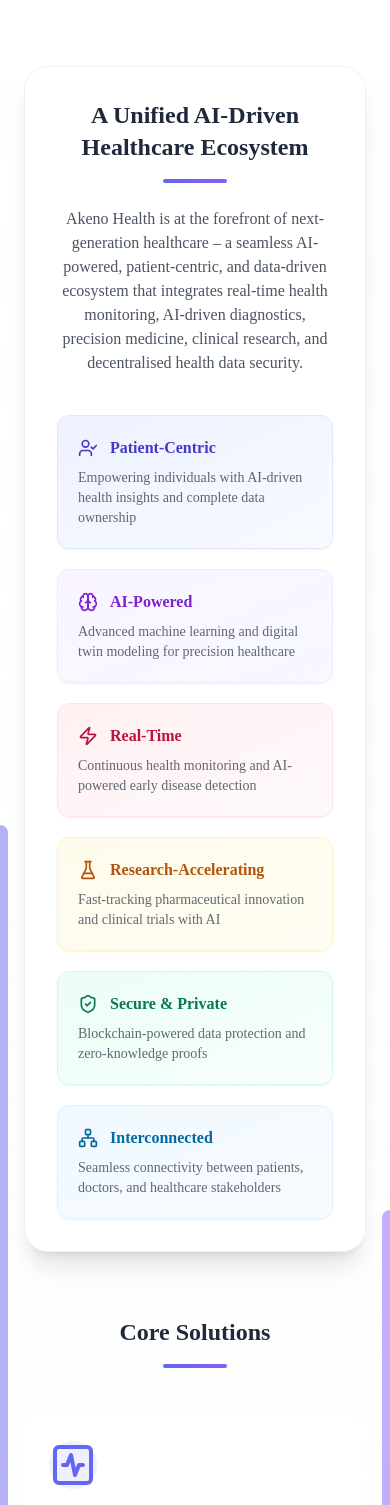
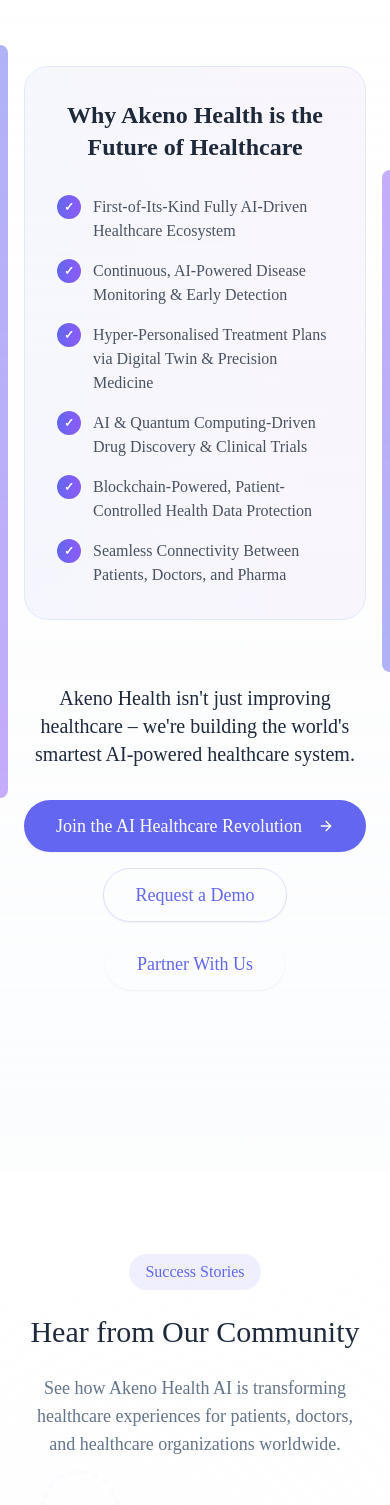
Before and after one commit to gnaneshwer23/akeno-health-ai, a React (Vite) app: page / in a window 390 px wide. Shown: the part 5138-6643 px from the top of the page. Built offline with nearby package versions, Linux system fonts and the light colour scheme.

Commit message:
Remove Solutions sections
Removes the "Our Solutions" and "Core Solutions" sections from the FeaturesSection component.

```diff
--- a/src/components/FeaturesSection.tsx
+++ b/src/components/FeaturesSection.tsx
@@ -1,89 +1,10 @@
 
 import React from 'react';
-import { FeatureCard } from './FeatureCard';
 import { Button } from './Button';
-import { ShieldCheck, Brain, Database, Stethoscope, FlaskConical, Network, ActivitySquare, ArrowRight, GraduationCap, LineChart, Zap, Fingerprint, UserCheck, Microscope } from 'lucide-react';
+import { ArrowRight } from 'lucide-react';
 import { Link } from 'react-router-dom';
 
 const FeaturesSection: React.FC = () => {
-  const coreFeatures = [
-    {
-      icon: <ActivitySquare className="w-12 h-12 text-health-primary" />,
-      title: "Continuous Health Monitoring & AI-Powered Early Detection",
-      description: "Our AI integrates advanced wearables, IoT devices, and digital biomarkers to provide real-time health monitoring and early disease detection before symptoms arise."
-    },
-    {
-      icon: <Brain className="w-12 h-12 text-health-primary" />,
-      title: "AI-Driven Clinical Decision Support for Doctors",
-      description: "We empower healthcare providers with real-time AI-driven clinical intelligence, making diagnostics and treatment faster, more accurate, and evidence-based."
-    },
-    {
-      icon: <Database className="w-12 h-12 text-health-primary" />,
-      title: "Precision Medicine & Personalised Treatment",
-      description: "Our platform integrates AI, genomics, microbiome analysis, and digital twin technology to create truly personalized treatment plans tailored to each individual."
-    },
-    {
-      icon: <FlaskConical className="w-12 h-12 text-health-primary" />,
-      title: "AI-Powered Clinical Trials & Drug Discovery",
-      description: "We leverage AI and quantum computing to accelerate drug discovery and optimize patient recruitment for clinical trials with perfect matching."
-    },
-    {
-      icon: <ShieldCheck className="w-12 h-12 text-health-primary" />,
-      title: "Blockchain-Based Secure Health Data Exchange",
-      description: "Our decentralized, blockchain-powered health data system ensures secure, immutable, and patient-controlled universal health records."
-    },
-    {
-      icon: <Network className="w-12 h-12 text-health-primary" />,
-      title: "Seamless Doctor-Patient-Pharma Connectivity",
-      description: "Akeno ensures real-time, AI-powered collaboration between patients, doctors, researchers, and pharmaceutical companies in one ecosystem."
-    }
-  ];
-
-  const detailedFeatures = {
-    monitoring: [
-      { icon: <ActivitySquare size={20} />, text: "Smart Wearables & IoT Devices" },
-      { icon: <Microscope size={20} />, text: "AI-Powered Biomarkers Analysis" },
-      { icon: <LineChart size={20} />, text: "Predictive Disease Modelling" },
-      { icon: <Bell size={20} />, text: "Personalised Preventive Alerts" },
-      { icon: <User size={20} />, text: "Remote Patient Monitoring (RPM)" }
-    ],
-    clinical: [
-      { icon: <Brain size={20} />, text: "AI-Powered Symptom Analysis & Differential Diagnosis" },
-      { icon: <FileCheck size={20} />, text: "AI-Optimised Treatment Plans" },
-      { icon: <AlertCircle size={20} />, text: "Drug Interaction & Contraindication Alerts" },
-      { icon: <BookOpen size={20} />, text: "Dynamic AI-Powered Clinical Guidelines" },
-      { icon: <MessageSquare size={20} />, text: "Real-Time AI-Powered Specialist Consultations" }
-    ],
-    precision: [
-      { icon: <UserCog size={20} />, text: "Digital Twin Technology" },
-      { icon: <FilePlus size={20} />, text: "AI-Powered Precision Drug Matching" },
-      { icon: <Dna size={20} />, text: "Genomics & Microbiome Data Analysis" },
-      { icon: <RefreshCw size={20} />, text: "Adaptive Treatment Plans" },
-      { icon: <PenTool size={20} />, text: "AI-Powered Dosage Optimisation" }
-    ],
-    trials: [
-      { icon: <User size={20} />, text: "AI-Powered Clinical Trials Matching" },
-      { icon: <Lock size={20} />, text: "Blockchain-Based Patient Consent & Secure Data Sharing" },
-      { icon: <Zap size={20} />, text: "Quantum-Powered Drug Simulations" },
-      { icon: <RotateCw size={20} />, text: "AI-Optimised Drug Repurposing" },
-      { icon: <Globe size={20} />, text: "Decentralised AI-Powered Research Network" }
-    ],
-    blockchain: [
-      { icon: <FileText size={20} />, text: "Universal Health Records (UHRs)" },
-      { icon: <Eye size={20} />, text: "Zero-Knowledge Proofs & AI Data Anonymisation" },
-      { icon: <Shield size={20} />, text: "GDPR, HIPAA, and MHRA Compliance" },
-      { icon: <UserCheck size={20} />, text: "Patient-Owned Data Economy" },
-      { icon: <Share2 size={20} />, text: "Secure AI-Powered Interoperability" }
-    ],
-    connectivity: [
-      { icon: <Pill size={20} />, text: "AI-Integrated Pharmacy & Prescription Management" },
-      { icon: <MessageCircle size={20} />, text: "AI-Powered Health Assistant" },
-      { icon: <FileSearch size={20} />, text: "Automated Insurance & Claims Processing" },
-      { icon: <AlertTriangle size={20} />, text: "AI-Powered Drug Side Effect Monitoring" },
-      { icon: <Network size={20} />, text: "Seamless Patient-Hospital-Pharma Connectivity" }
-    ]
-  };
-
   return (
     <section className="py-24 px-6 bg-gradient-to-b from-white to-health-light/20" id="solutions">
       <div className="max-w-7xl mx-auto">
@@ -96,84 +17,6 @@ const FeaturesSection: React.FC = () => {
           <p className="text-lg text-health-dark/70 max-w-3xl mx-auto">
             Revolutionising Healthcare with AI-Powered Precision, Security, and Seamless Connectivity
           </p>
-        </div>
-
-        <div className="bg-white/80 backdrop-blur-sm rounded-3xl border border-health-primary/10 shadow-xl p-8 mb-16">
-          <div className="text-center mb-8">
-            <h3 className="text-2xl md:text-3xl font-bold text-health-dark">A Unified AI-Driven Healthcare Ecosystem</h3>
-            <div className="w-16 h-1 bg-gradient-to-r from-health-primary to-health-secondary rounded-full mx-auto mt-4 mb-6"></div>
-            <p className="text-health-dark/80 max-w-3xl mx-auto">
-              Akeno Health is at the forefront of next-generation healthcare – a seamless AI-powered, patient-centric, and data-driven ecosystem
-              that integrates real-time health monitoring, AI-driven diagnostics, precision medicine, clinical research, and decentralised health
-              data security.
-            </p>
-          </div>
-
-          <div className="grid grid-cols-1 md:grid-cols-2 lg:grid-cols-3 gap-5 mt-10">
-            <div className="bg-gradient-to-br from-indigo-50 to-blue-50/50 rounded-xl p-5 border border-indigo-100 shadow-sm">
-              <div className="flex items-center gap-3 text-indigo-700 mb-2">
-                <UserCheck size={20} />
-                <h4 className="font-semibold">Patient-Centric</h4>
-              </div>
-              <p className="text-sm text-health-dark/70">Empowering individuals with AI-driven health insights and complete data ownership</p>
-            </div>
-
-            <div className="bg-gradient-to-br from-purple-50 to-indigo-50/50 rounded-xl p-5 border border-purple-100 shadow-sm">
-              <div className="flex items-center gap-3 text-purple-700 mb-2">
-                <Brain size={20} />
-                <h4 className="font-semibold">AI-Powered</h4>
-              </div>
-              <p className="text-sm text-health-dark/70">Advanced machine learning and digital twin modeling for precision healthcare</p>
-            </div>
-
-            <div className="bg-gradient-to-br from-rose-50 to-pink-50/50 rounded-xl p-5 border border-rose-100 shadow-sm">
-              <div className="flex items-center gap-3 text-rose-700 mb-2">
-                <Zap size={20} />
-                <h4 className="font-semibold">Real-Time</h4>
-              </div>
-              <p className="text-sm text-health-dark/70">Continuous health monitoring and AI-powered early disease detection</p>
-            </div>
-
-            <div className="bg-gradient-to-br from-amber-50 to-yellow-50/50 rounded-xl p-5 border border-amber-100 shadow-sm">
-              <div className="flex items-center gap-3 text-amber-700 mb-2">
-                <FlaskConical size={20} />
-                <h4 className="font-semibold">Research-Accelerating</h4>
-              </div>
-              <p className="text-sm text-health-dark/70">Fast-tracking pharmaceutical innovation and clinical trials with AI</p>
-            </div>
-
-            <div className="bg-gradient-to-br from-emerald-50 to-teal-50/50 rounded-xl p-5 border border-emerald-100 shadow-sm">
-              <div className="flex items-center gap-3 text-emerald-700 mb-2">
-                <ShieldCheck size={20} />
-                <h4 className="font-semibold">Secure & Private</h4>
-              </div>
-              <p className="text-sm text-health-dark/70">Blockchain-powered data protection and zero-knowledge proofs</p>
-            </div>
-
-            <div className="bg-gradient-to-br from-sky-50 to-blue-50/50 rounded-xl p-5 border border-sky-100 shadow-sm">
-              <div className="flex items-center gap-3 text-sky-700 mb-2">
-                <Network size={20} />
-                <h4 className="font-semibold">Interconnected</h4>
-              </div>
-              <p className="text-sm text-health-dark/70">Seamless connectivity between patients, doctors, and healthcare stakeholders</p>
-            </div>
-          </div>
-        </div>
-
-        <div className="text-center mb-12">
-          <h3 className="text-2xl md:text-3xl font-bold text-health-dark mb-4">Core Solutions</h3>
-          <div className="w-16 h-1 bg-gradient-to-r from-health-primary to-health-secondary rounded-full mx-auto mb-6"></div>
-        </div>
-
-        <div className="grid grid-cols-1 md:grid-cols-2 lg:grid-cols-3 gap-8 mb-16">
-          {coreFeatures.map((feature, index) => (
-            <FeatureCard
-              key={index}
-              icon={feature.icon}
-              title={feature.title}
-              description={feature.description}
-            />
-          ))}
         </div>
 
         <div className="bg-gradient-to-r from-indigo-500/5 to-purple-500/5 rounded-3xl p-8 mb-16 border border-indigo-100">
@@ -256,9 +99,4 @@ const FeaturesSection: React.FC = () => {
   );
 };
 
-// Import missing icons required for the detailed feature sections
-import { Bell, Shield, User, FileCheck, AlertCircle, BookOpen, MessageSquare,
-         UserCog, FilePlus, Dna, RefreshCw, PenTool, Lock, Globe, RotateCw,
-         FileText, Eye, Share2, Pill, MessageCircle, FileSearch, AlertTriangle } from 'lucide-react';
-
 export { FeaturesSection };
```
